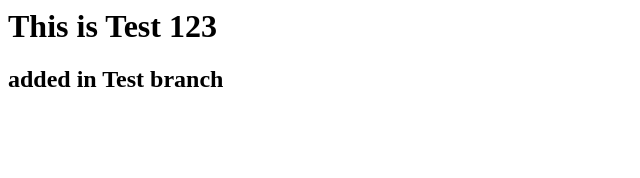
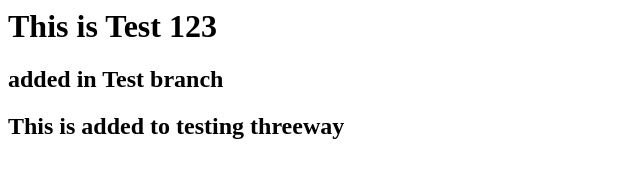
Before and after one commit to mohanraz81/testproject1806, a plain HTML site: page index.html in a window 1280 px wide. Shown: the whole page, without its empty margins (0-640 px from the left). Drawn offline with Linux system fonts and the light colour scheme.

Commit message:
threeway testing

```diff
--- a/index.html
+++ b/index.html
@@ -1,2 +1,3 @@
 <h1> This is Test 123</h1>
 <h2> added in Test branch</h2>
+<h2>This is added to testing threeway<h2>
```
